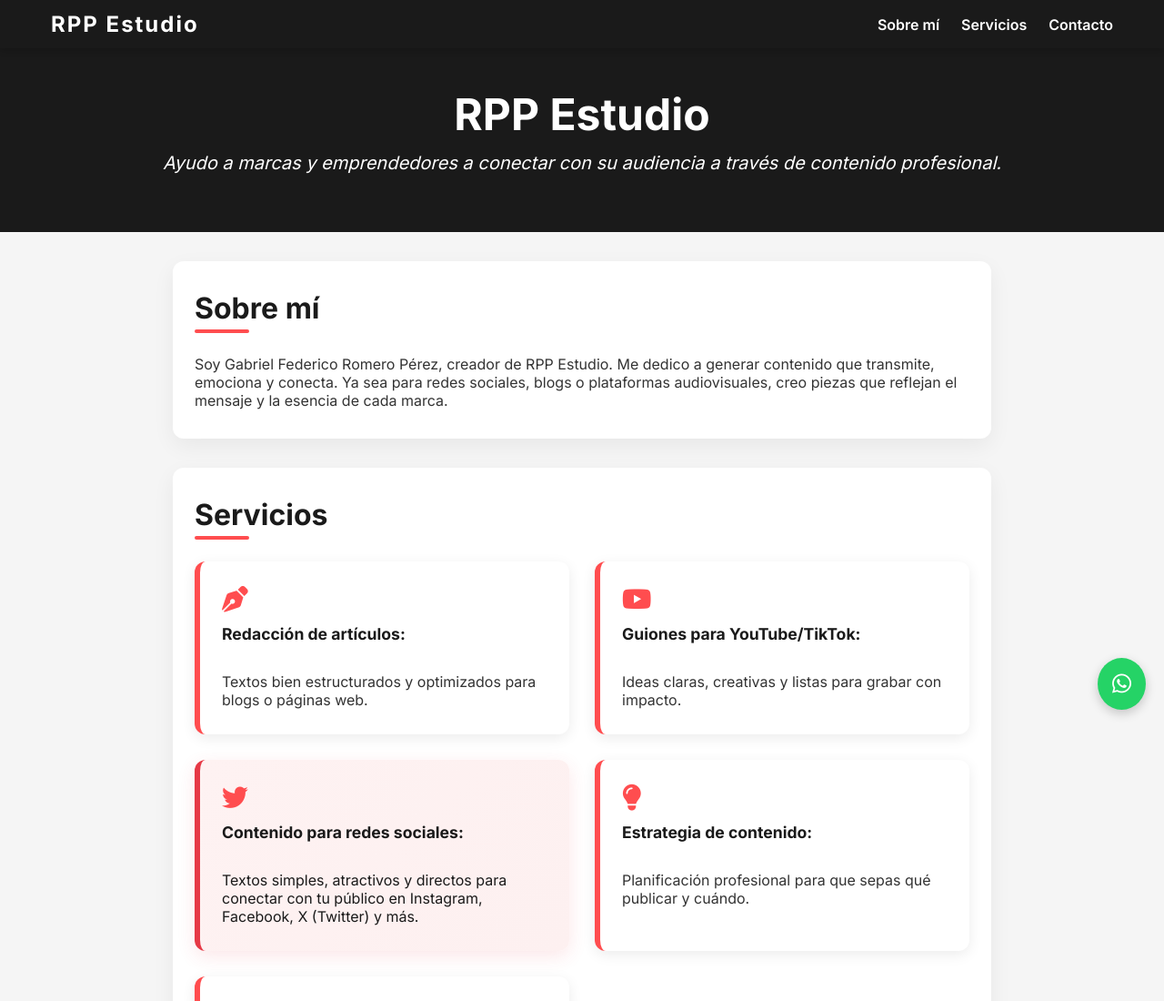
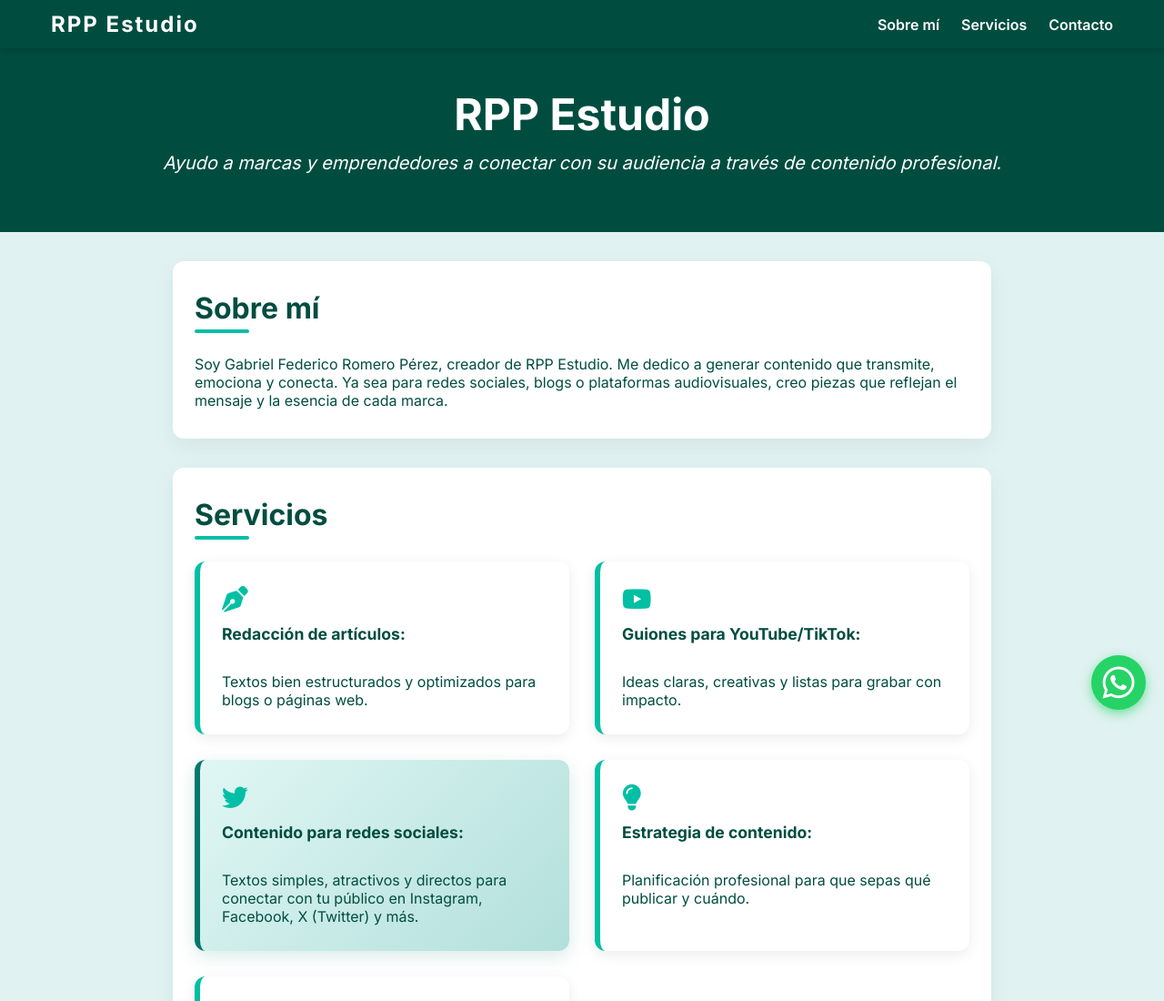
Before and after one commit to gabriel33-cpu/gabriel333-cpu.io, a plain HTML site: page index.html in a window 1280 px wide. Shown: the top 1100 px of the page at 91% size. Drawn offline with Linux system fonts and the light colour scheme.

Commit message:
Update index.html

```diff
--- a/index.html
+++ b/index.html
@@ -9,11 +9,11 @@
   <link href="https://cdnjs.cloudflare.com/ajax/libs/font-awesome/6.4.0/css/all.min.css" rel="stylesheet" />
   <style>
     :root {
-      --primary-color: #1a1a1a;
-      --accent-color: #ff4d4f;
-      --bg-light: #f5f5f5;
+      --primary-color: #004d40; /* verde oscuro */
+      --accent-color: #00bfa5; /* verde aqua */
+      --bg-light: #e0f2f1; /* fondo muy claro aqua */
       --bg-white: #ffffff;
-      --text-color: #333;
+      --text-color: #004d40;
       --font-main: 'Inter', sans-serif;
       --transition-speed: 0.3s;
     }
@@ -175,10 +175,10 @@
     }
 
     .services li.highlighted {
-      background: linear-gradient(135deg, #fef2f2, #fdf0f0);
-      border-left-color: #e63946;
+      background: linear-gradient(135deg, #e0f7f4, #b2dfdb);
+      border-left-color: #00796b;
       color: var(--primary-color);
-      box-shadow: 0 6px 20px rgba(230, 57, 70, 0.12);
+      box-shadow: 0 6px 20px rgba(0, 121, 107, 0.15);
     }
 
     .contact-form {
@@ -220,7 +220,7 @@
     }
 
     .contact-form button:hover {
-      background: #e63c3e;
+      background: #008e7e;
       transform: scale(1.05);
     }
 
@@ -251,23 +251,29 @@
       color: var(--accent-color);
     }
 
+    /* Botón WhatsApp fijo en esquina */
     .whatsapp-button {
       position: fixed;
       bottom: 20px;
       right: 20px;
       background-color: #25D366;
       color: white;
-      font-size: 24px;
-      padding: 14px 16px;
       border-radius: 50%;
-      box-shadow: 0 4px 12px rgba(0, 0, 0, 0.2);
-      z-index: 999;
-      transition: transform 0.3s ease;
+      width: 60px;
+      height: 60px;
+      display: flex;
+      justify-content: center;
+      align-items: center;
+      font-size: 2.5rem;
+      box-shadow: 0 4px 12px rgba(37, 211, 102, 0.6);
+      z-index: 1100;
+      transition: background-color 0.3s ease;
+      cursor: pointer;
+      text-decoration: none;
     }
 
     .whatsapp-button:hover {
-      transform: scale(1.1);
-      background-color: #1ebe5d;
+      background-color: #1ebe57;
     }
 
     @media (max-width: 768px) {
@@ -330,6 +336,15 @@
     </form>
   </section>
 
+  <!-- Botón WhatsApp -->
+  <a href="https://wa.me/34681044146?text=Hola%20soy%20Gabriel%2C%20encantado%20de%20conocerte.%20%C2%BFEn%20qu%C3%A9%20puedo%20ayudarte%3F"
+     class="whatsapp-button"
+     target="_blank"
+     aria-label="Enviar mensaje por WhatsApp"
+     rel="noopener noreferrer">
+    <i class="fab fa-whatsapp"></i>
+  </a>
+
   <footer>
     &copy; 2025 RPP Estudio | Creado por Gabriel Federico Romero Pérez
     <div class="social-icons">
@@ -337,13 +352,5 @@
     </div>
   </footer>
 
-  <!-- Botón flotante de WhatsApp -->
-  <a href="https://wa.me/34681044146?text=Hola%20Gabriel%2C%20quiero%20más%20info%20sobre%20tu%20contenido"
-     class="whatsapp-button"
-     target="_blank"
-     aria-label="Enviar mensaje por WhatsApp">
-    <i class="fab fa-whatsapp"></i>
-  </a>
-
 </body>
 </html>
```
